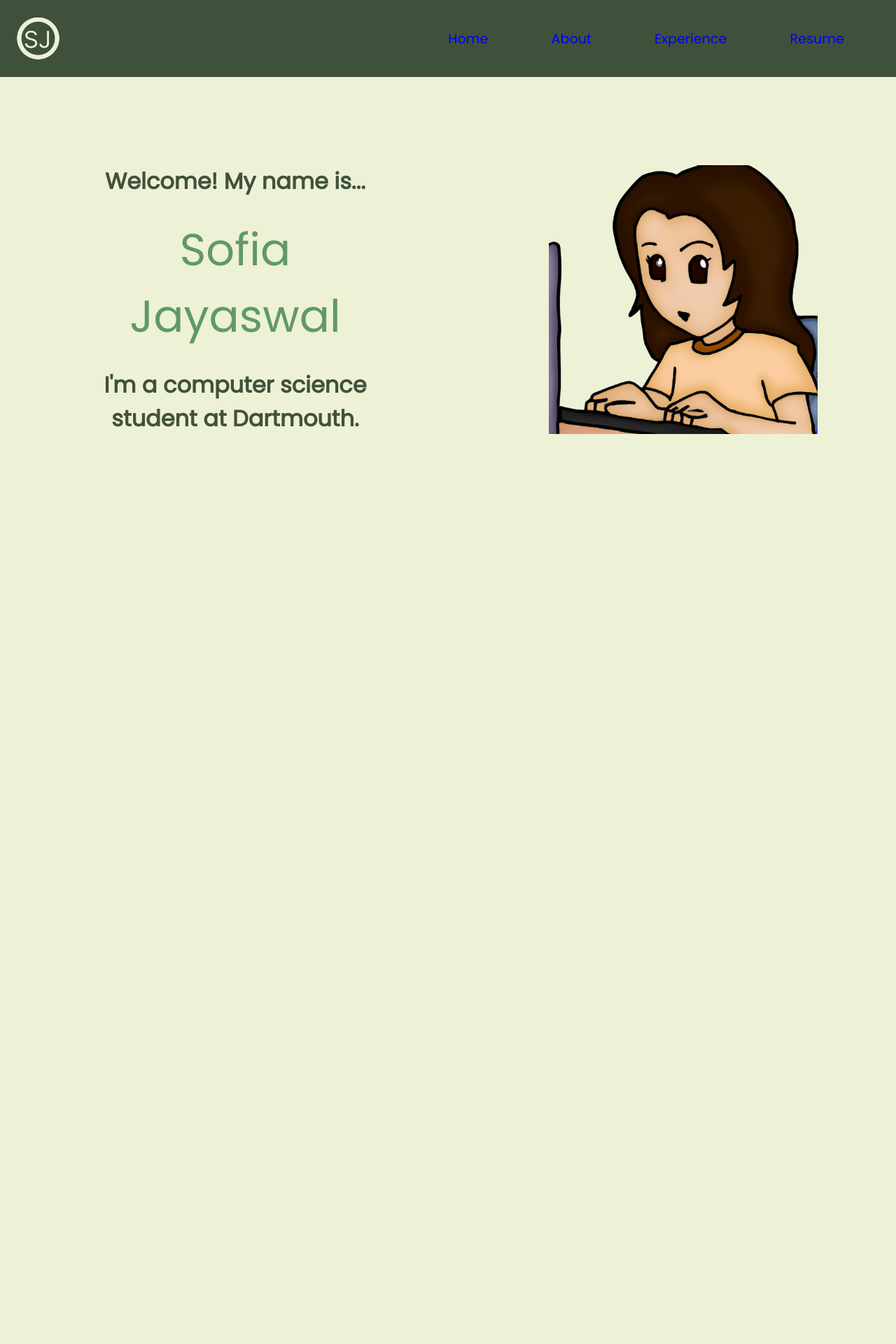
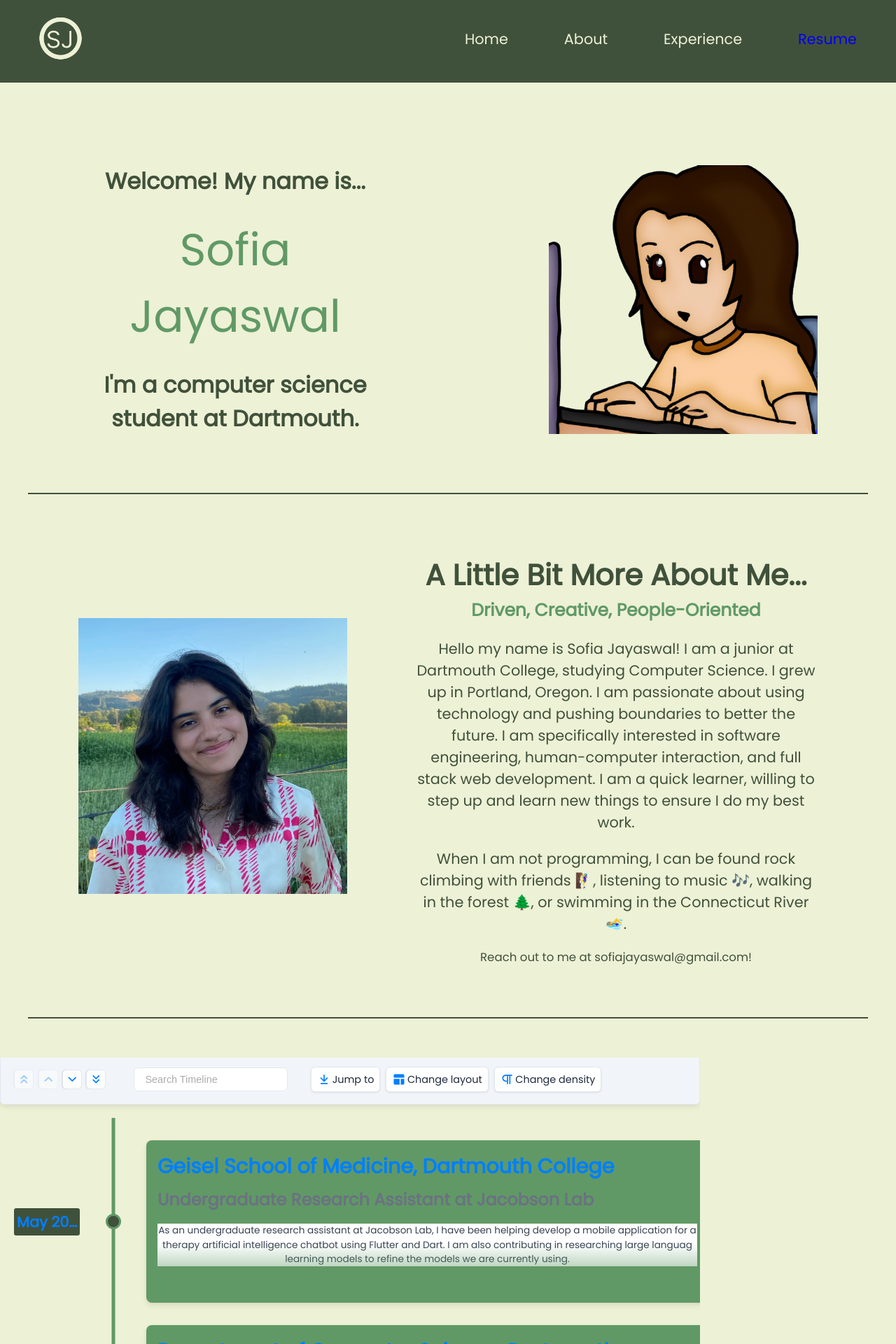
Before and after one commit to sofiapjayaswal/sofiajayaswal.dev, a React (Vite) app: page / in a window 1280 px wide. Shown: the top 1920 px of the page at 70% size. Before the commit the page ends 800 px from the top, so only its background shows below. Built offline with nearby package versions, Linux system fonts and the light colour scheme.

Commit message:
added about and experience

```diff
--- a/package.json
+++ b/package.json
@@ -42,6 +42,8 @@
     "react-redux": "^8.0.5",
     "react-router": "^6.10.0",
     "react-router-dom": "^6.10.0",
-    "react-type-animation": "^3.1.0"
+    "react-scroll": "^1.8.9",
+    "react-type-animation": "^3.1.0",
+    "react-chrono": "^2.2.0"
   }
 }
--- a/src/components/about.jsx
+++ b/src/components/about.jsx
@@ -1,9 +1,26 @@
 import React from 'react';
+import profile from '../img/profile.jpg';
 
 function About() {
   return (
-    <div id="about">
-      Hello my name is Sofia Jayaswal...
+    <div>
+      <div id="about">
+        <div id="about-image">
+          <img src={profile} alt="" />
+        </div>
+        <div id="about-text">
+          <h1>A Little Bit More About Me...</h1>
+          <h2>Driven, Creative, People-Oriented</h2>
+          <p>
+            Hello my name is Sofia Jayaswal! I am a junior at Dartmouth College, studying Computer Science.
+            I grew up in Portland, Oregon. I am passionate about using technology and pushing boundaries to better the future. I am specifically interested
+            in software engineering, human-computer interaction, and full stack web development. I am a quick learner, willing to step up and learn new things to ensure I do my best work.
+          </p>
+          <p>When I am not programming, I can be found rock climbing with friends 🧗‍♀️, listening to music 🎶, walking in the forest 🌲, or swimming in the Connecticut River 🏊‍♀️.</p>
+          <p id="about-email">Reach out to me at sofiajayaswal@gmail.com!</p>
+        </div>
+      </div>
+      <hr />
     </div>
   );
 }
--- a/src/components/app.jsx
+++ b/src/components/app.jsx
@@ -1,5 +1,7 @@
 import React from 'react';
-// import About from './about';
+import About from './about';
+import Experience from './experience';
+// import Experience from './experience';
 // import Experience from './experience';
 import Header from './header';
 import Home from './home';
@@ -10,7 +12,8 @@ function App() {
       <Header />
       <div id="content">
         <Home />
-
+        <About />
+        <Experience />
       </div>
     </div>
   );
--- a/src/components/experience.jsx
+++ b/src/components/experience.jsx
@@ -1,9 +1,56 @@
 import React from 'react';
+import { Chrono } from 'react-chrono';
 
 function Experience() {
+  const items = [{
+    title: 'May 2023 - Present',
+    cardTitle: 'Geisel School of Medicine, Dartmouth College',
+    cardSubtitle: 'Undergraduate Research Assistant at Jacobson Lab',
+    cardDetailedText: `As an undergraduate research assistant at Jacobson Lab, I have been helping develop a
+    mobile application for a therapy artificial intelligence chatbot using Flutter and Dart. I am also contributing in
+    researching large languag learning models to refine the models we are currently using.`,
+  },
+  {
+    title: 'September 2022 - Present',
+    cardTitle: 'Department of Computer Science, Dartmouth College',
+    cardSubtitle: 'Teaching Assistant',
+    cardDetailedText: `As a teaching assistant for COSC001: Introduction to Programming and Computation,
+    I facilitate weekly review sessions and office hours to mentor students through coding drills and assignments in Python, sharing essential
+    problem-solving and debugging skills. I also assess student's work, providing helpful feedback and tools for future assignments.`,
+  },
+  {
+    title: 'June 2022 - August 2022',
+    cardTitle: 'Harbor Social, San Francisco',
+    cardSubtitle: 'Software Engineering and Design Intern',
+    cardDetailedText: `As an intern for Harbor Social, a startup participating in the Stanford Business Graduate School Botha Chan
+    Innovation Internship Program, I was at the forefront of conceptualizing and designing a social app that allowed users to create and
+    register for events using React Native. I further enhanced user engagement through streamlining communication in the application through building a messaging
+    system using Firebase.`,
+  },
+  ];
+
+  const timelineFontSizes = {
+    title: '1.3rem',
+    cardTitle: '1.8rem',
+    cardSubtitle: '1.5rem',
+    cardText: '10rem',
+  };
+
+  const timelineColors = {
+    primary: '#609966',
+    secondary: '#40513B',
+    cardBgColor: '#609966',
+    cardForeColor: '#40513B',
+    titleColor: '#609966',
+  };
   return (
     <div id="experience">
-      Hello my name is Sofia Jayaswal...
+      {/* <div id="timeline">
+        <Chrono items={items} slideShow mode="VERTICAL" theme={timelineColors} fontSizes={timelineFontSizes} hideControls lineWidth={5} activeItemIndex={-1} useReadMore={false} />
+      </div> */}
+      <div style={{ width: '1000px', height: '1000px' }}>
+        <Chrono items={items} mode="VERTICAL" slideshow theme={timelineColors} fontSizes={timelineFontSizes} hideControls lineWidth={5} />
+      </div>
     </div>
   );
 }
--- a/src/components/header.jsx
+++ b/src/components/header.jsx
@@ -1,25 +1,27 @@
 import React from 'react';
+import { Link } from 'react-scroll';
 import logo from '../img/logo.png';
 
 function Header() {
   return (
-    <nav id="nav-bar">
+    <div className="nav-bar">
       <img src={logo} alt="" />
-      <ul>
-        <li>
-          <a href="#home">Home</a>
-        </li>
-        <li>
-          <a href="#about">About</a>
-        </li>
-        <li>
-          <a href="#experience">Experience</a>
-        </li>
-        <li>
-          <a href="#home">Resume</a>
-        </li>
-      </ul>
-    </nav>
+      <div className="nav-links">
+        <Link activeClass="item-active" to="home" spy smooth duration={500}>
+          <div className="nav-item">Home</div>
+        </Link>
+        <Link activeClass="item-active" to="about" spy smooth offset={-70} duration={500}>
+          <div className="nav-item">About</div>
+        </Link>
+        <Link activeClass="item-active" to="experience" spy smooth offset={-70} duration={500}>
+          <div className="nav-item">Experience</div>
+        </Link>
+        {/* <Link activeClass="itemActive" to="projects" spy={true} smooth={true} offset={-70} duration={500} style={{color: 'FFFFFF'}}>
+          <div className="HeaderItem"> Projects </div>
+        </Link> */}
+        <a href="/" target="_blank" rel="noreferrer" className="nav-item">Resume</a>
+      </div>
+    </div>
   );
 }
 export default Header;
--- a/src/components/home.jsx
+++ b/src/components/home.jsx
@@ -4,7 +4,8 @@ import portrait from '../img/self-portrait.png';
 
 function Home() {
   return (
-    <div id="home">
+    <div>
+      <div className="home">
         <div className="home-text-section">
           <h2>Welcome! My name is...</h2>
           <TypeAnimation
@@ -24,6 +25,8 @@ function Home() {
         </div>
         <img src={portrait} alt="" />
       </div>
+      <hr />
+    </div>
   );
 }
 export default Home;
--- a/src/style.scss
+++ b/src/style.scss
@@ -16,51 +16,104 @@ body, html {
   text-align: center;
   width: 100vw;
 }
-#nav-bar {
+
+.nav-bar {
+  box-sizing: border-box;
   width: 100%;
+  display: flex;
+  justify-content: space-between;
+  gap:5%;
+  align-items: center;
+  padding: 1em 1em 1em 3em;
+  margin-bottom: 2em;
+  padding-bottom: 1.5em;
+  background-color: #40513B;
   position: fixed;
   z-index: 99;
-  background-color:#40513B;
-  color: #EDF1D6;
-  display: flex;
-  align-items: center;
-  justify-content: space-between;
-  padding: 1em 1em 1em 3em;
+
   img {
     width: 6vw;
   }
-  ul {
+
+  .nav-links {
     display: flex;
-    flex-direction: row;
-    list-style: none;
-    justify-content: flex-end;
-    padding: 0;
-    font-size: 1.2em;
-  }
+    justify-content: space-around;
+    width: 50vw;
+    color: #EDF1D6;
 
-  li {
-    margin-right: 90px;
+    .item-active {
+      text-decoration: underline!important;
+    }
+    .nav-item{
+      cursor: pointer;
+      font-size: 1.3em;
+    }
+
+
+
     a {
       text-decoration: none;
     }
-  }
 
-  li a:active {
-    color:#609966;
-  }
-
-  li a:visited {
-    text-decoration: none;
+    a:visited {
+      color: #EDF1D6;
+    }
   }
 }
+#content {
+  padding-top: 8em;
+}
+// #nav-bar {
+//   width: 100%;
+//   position: fixed;
+//   z-index: 99;
+//   background-color:#40513B;
+//   color: #EDF1D6;
+//   display: flex;
+//   align-items: center;
+//   justify-content: space-between;
+//   padding: 1em 1em 1em 3em;
+//   img {
+//     width: 6vw;
+//   }
+//   ul {
+//     display: flex;
+//     flex-direction: row;
+//     list-style: none;
+//     justify-content: flex-end;
+//     padding: 0;
+//     font-size: 1.2em;
+//   }
 
-#home {
+//   li {
+//     margin-right: 90px;
+//     a {
+//       text-decoration: none;
+//     }
+//   }
+
+//   li a:active {
+//     color:#609966;
+//   }
+
+//   li a:visited {
+//     text-decoration: none;
+//     color:#EDF1D6;
+//   }
+// }
+hr {
+  margin: 7vh 5vh 7vh 5vh;
+  border: #40513B solid 0.8px;
+}
+
+.home {
   width: 100vw;
   padding-top: 10vh;
   display: flex;
   align-items: center;
   justify-content: space-around;
   color:#40513B;
+
   .home-text-section {
     display: flex;
     flex-direction: column;
@@ -76,9 +129,41 @@ body, html {
   }
 }
 
-#content {
-  padding-top: 8em;
+#about {
+  display: flex;
+  justify-content: space-around;
+  align-items: center;
+  padding-left: 5vw;
+  padding-right: 5vw;
+  #about-image{
+    width: 30vw;
+    display: flex;
+    justify-content: center;
+    img {
+      width: 30vw
+    }
+  }
+
+  #about-text {
+    color:#40513B;
+    width: 45vw;
+    font-size: 1.3em;
+
+    h1 {
+      margin-bottom: 0;
+    }
+    h2 {
+      font-size: 1.2em;
+      margin-top: 0;
+      margin-bottom: 0;
+      color: #609966;
+    }
+    #about-email {
+      font-size: 0.8em;
+    }
+  }
 }
+
 
 :root {
   text-size-adjust: 100%;
```
Also changed, not shown: src/img/profile.jpg (added), 1 other file (tests, documents, lock files or other folders). Lines whose indentation alone changed are shown as unchanged.
